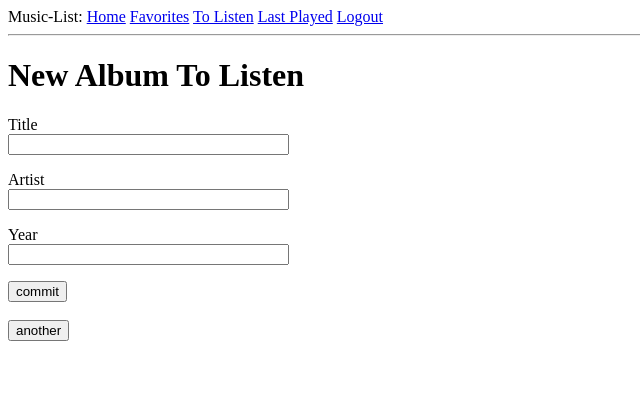
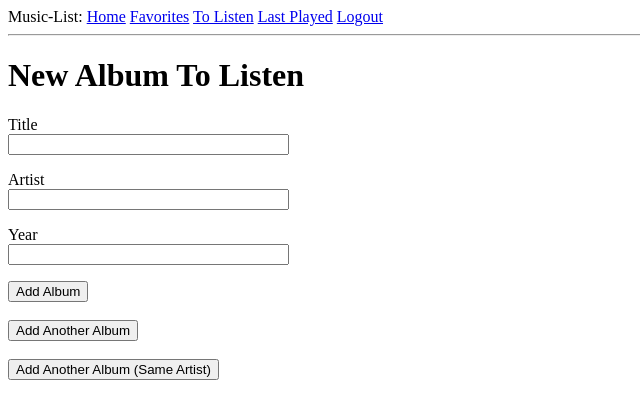
Before and after one commit to stevenrdungan/music-list, a Flask app: page /tolisten/add/ in a window 1280 px wide. Shown: the top 419 px of the page, without its empty margins (0-640 px from the left). Run offline with Flask 2, Linux system fonts and the light colour scheme; the visitor is signed in with stand-in values (Sample User, id 1).

Commit message:
add another same artist capability

```diff
--- a/app/forms.py
+++ b/app/forms.py
@@ -32,8 +32,6 @@ class ToListenForm(FlaskForm):
     title = StringField('Title', [validators.InputRequired()])
     artist = StringField('Artist', [validators.InputRequired()])
     year = StringField('Year', [validators.InputRequired()])
-    commit = SubmitField('Commit Changes')
-    another = SubmitField('Add Another')
 
 
 '''Select a random album from tolisten page'''
--- a/app/routes.py
+++ b/app/routes.py
@@ -208,9 +208,12 @@ def add_tolisten():
         db.session.commit()
         flash(f'Successfully added album {tla.title} by {tla.artist} to listen')
         if request.form.get('another'):
-#            return render_template('addalbumtolisten.html',
-#                                   form=form)
             return redirect(url_for('add_tolisten'))
+        elif request.form.get('sameartist'):
+            form.title.data = ''
+            form.year.data = ''
+            return render_template('addalbumtolisten.html',
+                                   form=form)
         else:
             return redirect(url_for('tolisten'))
     return render_template('addalbumtolisten.html',
--- a/app/templates/addalbumtolisten.html
+++ b/app/templates/addalbumtolisten.html
@@ -26,11 +26,15 @@
             {% endfor %}
         </p>
         <div>
-          <input type ="submit" name="commit" value="commit">
+          <input type ="submit" name="commit" value="Add Album">
       </div>
       <br>
       <div>
-          <input type ="submit" name="another" value="another">
+          <input type ="submit" name="another" value="Add Another Album">
+      </div>
+      <br>
+      <div>
+          <input type ="submit" name="sameartist" value="Add Another Album (Same Artist)">
       </div>
     </form>
 {% endblock %}
```
